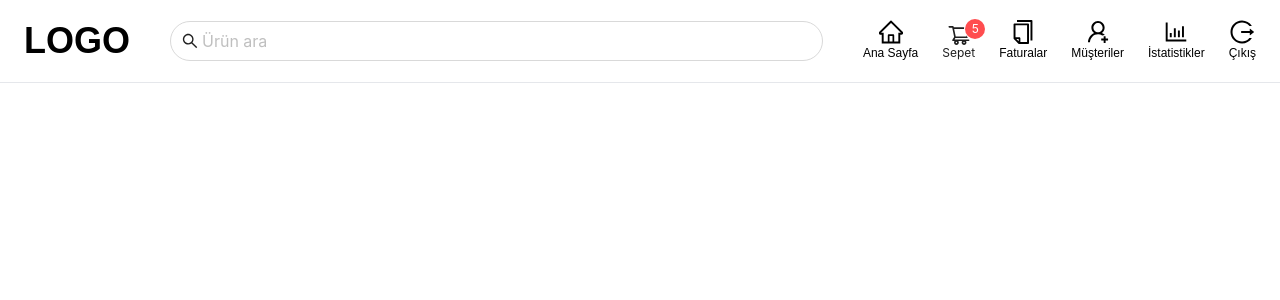
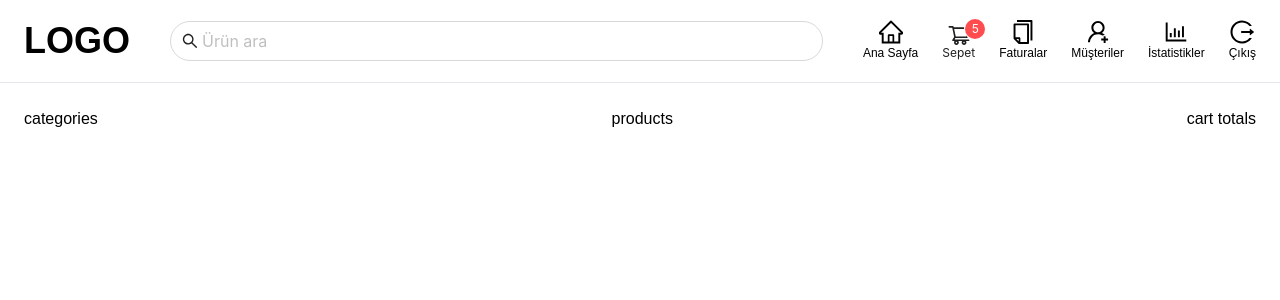
Before and after one commit to dev-ebruates/post-application, a React (Create React App) app: page / in a window 1280 px wide. Shown: the top 300 px of the page. Built offline with nearby package versions, Linux system fonts and the light colour scheme.

Commit message:
home component oluşturuldu

```diff
--- a/src/App.jsx
+++ b/src/App.jsx
@@ -2,9 +2,21 @@
 
 function App() {
   return (
-    <div>
+    <>
       <Header />
-    </div>
+      <div className="home px-6 flex justify-between">
+        <div className="categories">
+          <div>categories</div>
+        </div>
+        <div className="products">
+          <div>products</div>
+        </div>
+        <div className="">
+          <div>cart totals</div>
+        </div>
+      </div>
+
+    </>
   );
 }
 
```
